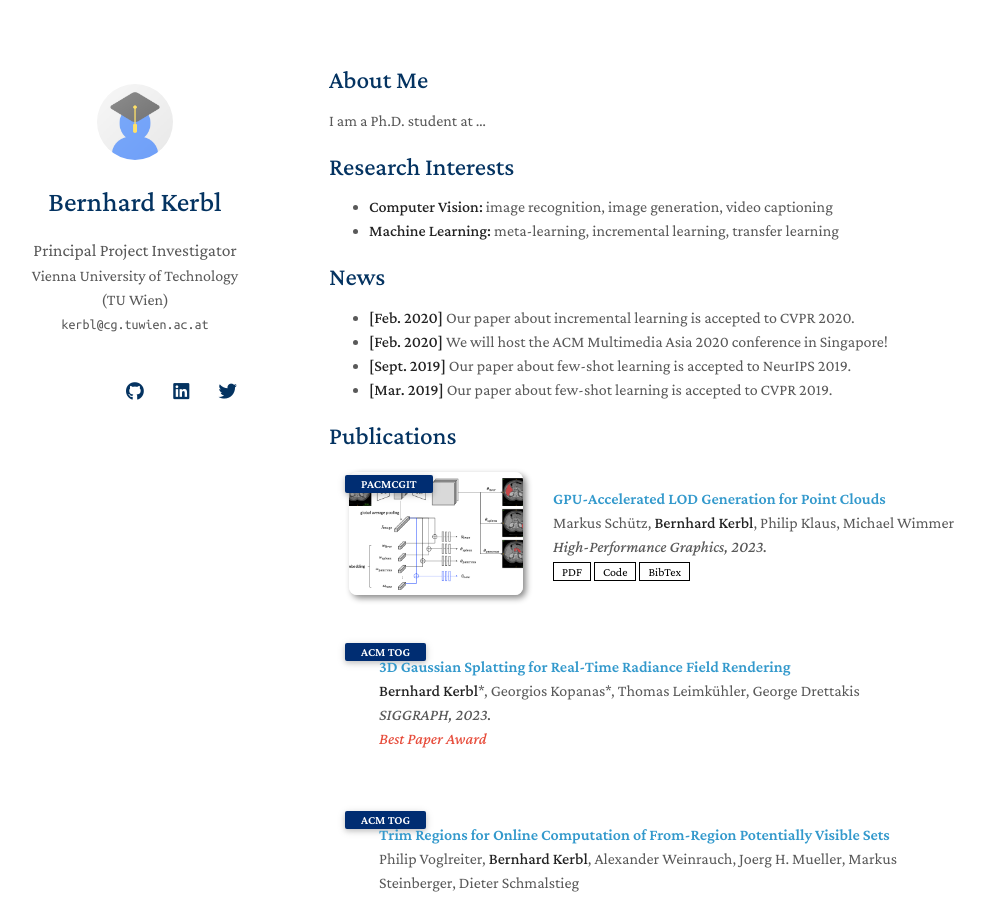
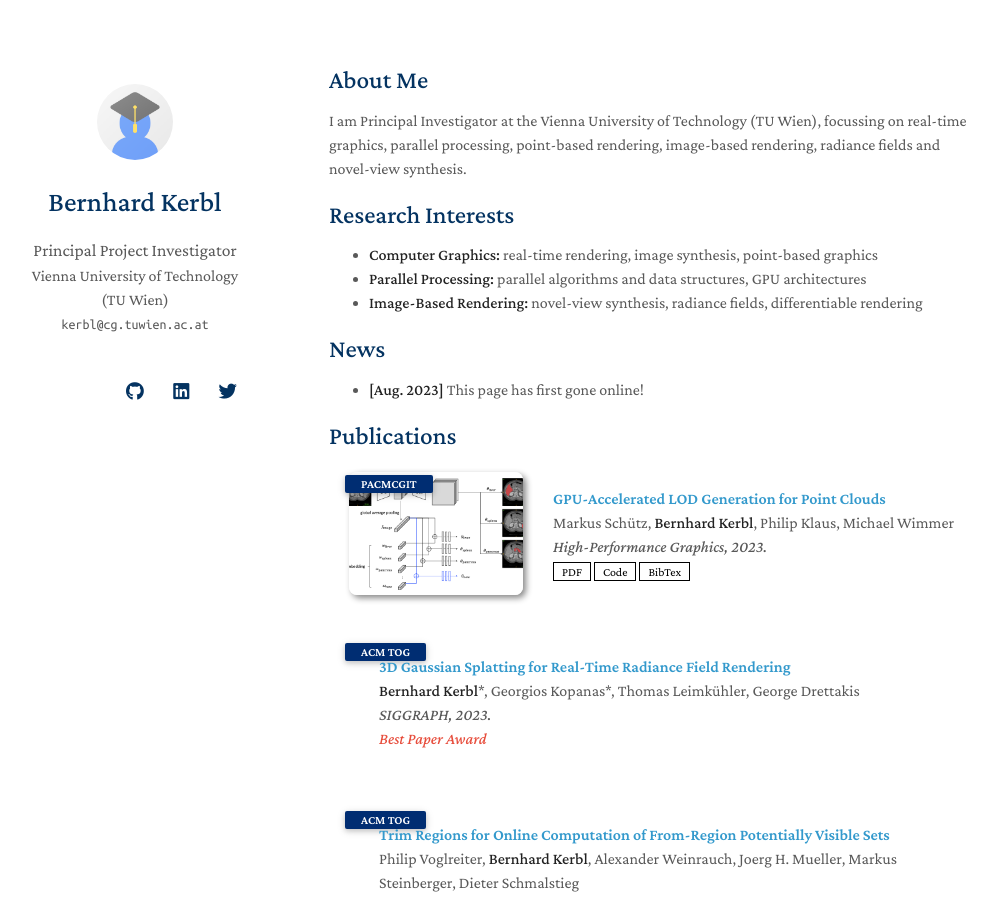
Before and after one commit to Snosixtyboo/Snosxityboo, a Jekyll site: the page built from index.md, in a window 1280 px wide and 900 px high. Shown: the whole window, without its empty margins (141-1138 px from the left). Built offline with Jekyll 4.4.1, drawn with Linux system fonts in a browser that asks for light colours; nearby versions of some CDN libraries; a style sheet for code colours, icons or effects is not loaded; our own code applies the rules of GitHub Pages for plain Markdown files.

Commit message:
Update index.md

```diff
--- a/index.md
+++ b/index.md
@@ -4,19 +4,17 @@ layout: homepage
 
 ## About Me
 
-I am a Ph.D. student at ...
+I am Principal Investigator at the Vienna University of Technology (TU Wien), focussing on real-time graphics, parallel processing, point-based rendering, image-based rendering, radiance fields and novel-view synthesis.
 
 ## Research Interests
 
-- **Computer Vision:** image recognition, image generation, video captioning
-- **Machine Learning:** meta-learning, incremental learning, transfer learning
+- **Computer Graphics:** real-time rendering, image synthesis, point-based graphics
+- **Parallel Processing:** parallel algorithms and data structures, GPU architectures
+- **Image-Based Rendering:** novel-view synthesis, radiance fields, differentiable rendering
 
 ## News
 
-- **[Feb. 2020]** Our paper about incremental learning is accepted to CVPR 2020.
-- **[Feb. 2020]** We will host the ACM Multimedia Asia 2020 conference in Singapore!
-- **[Sept. 2019]** Our paper about few-shot learning is accepted to NeurIPS 2019.
-- **[Mar. 2019]** Our paper about few-shot learning is accepted to CVPR 2019.
+- **[Aug. 2023]** This page has first gone online!
 
 {% include_relative _includes/publications.md %}
 
```
